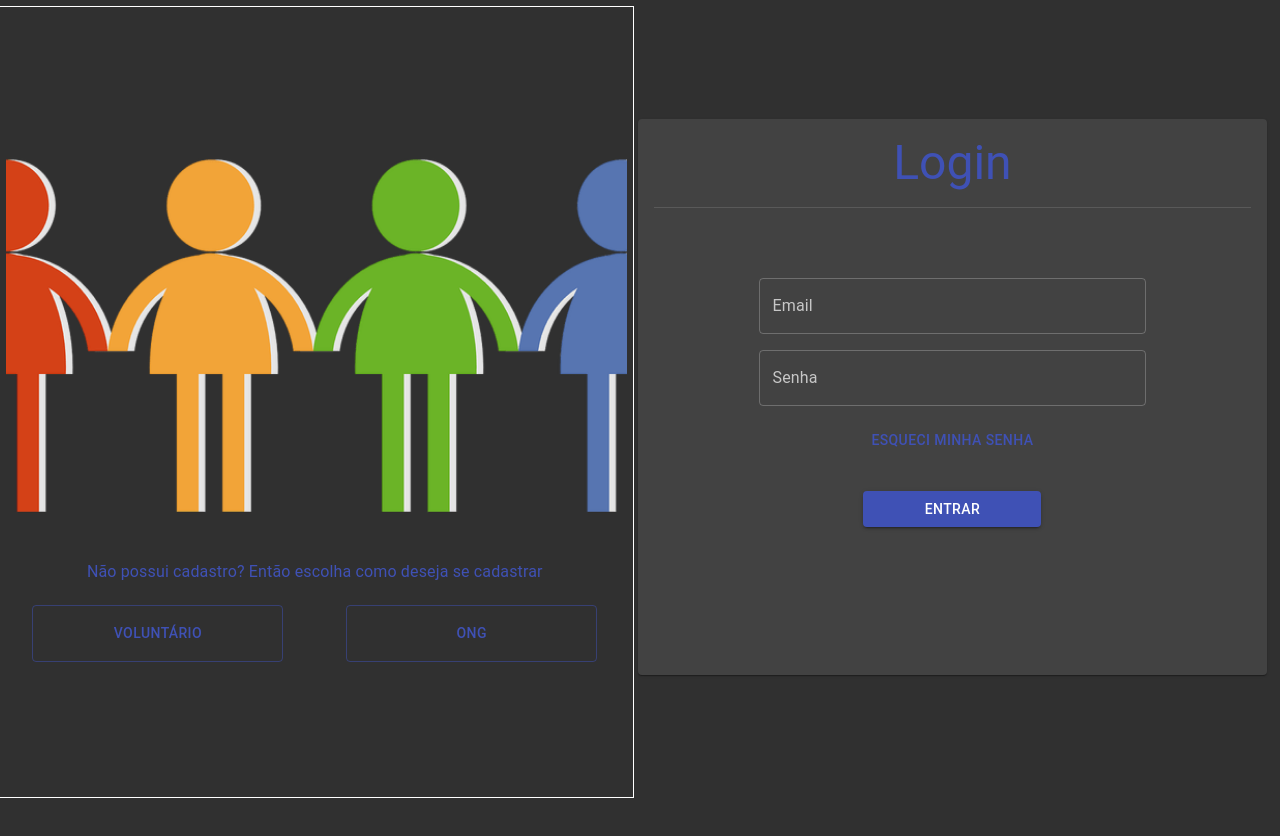
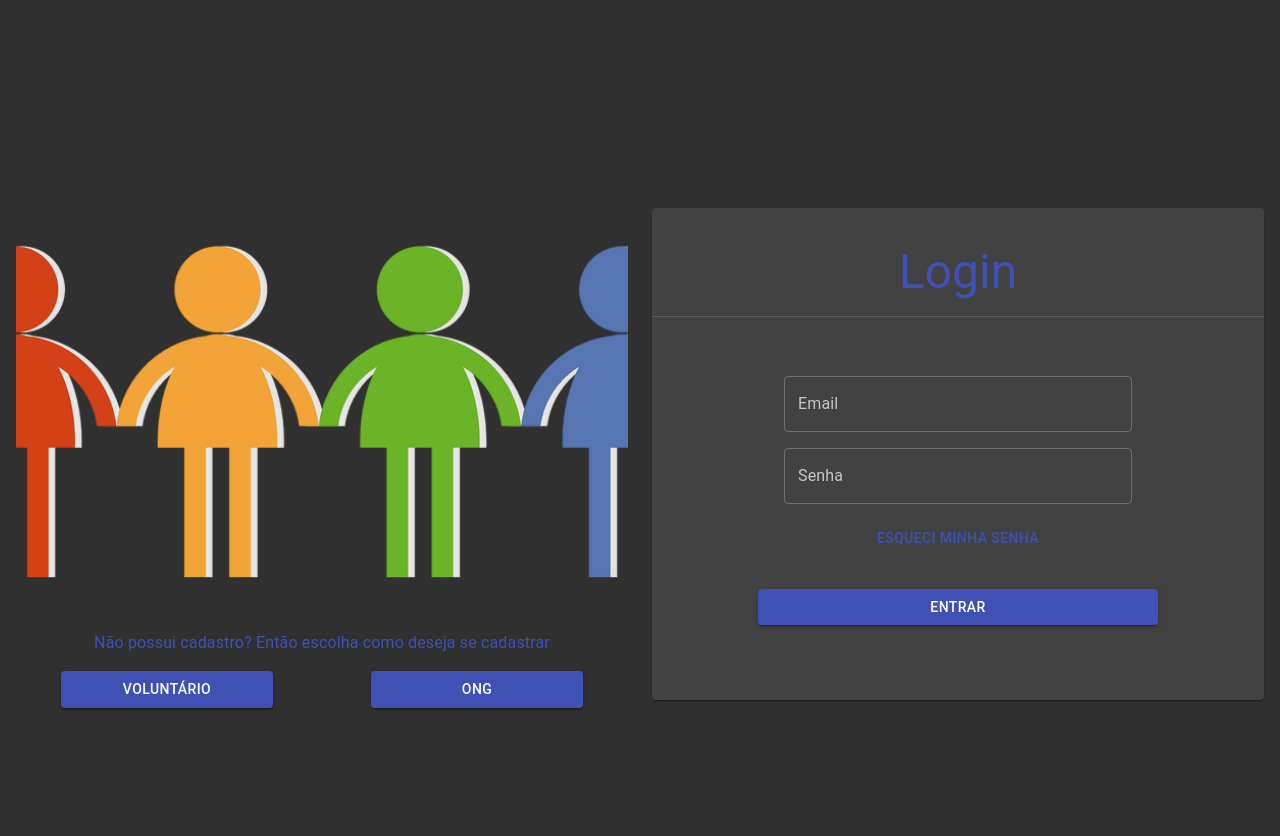
Before and after one commit to MichelFernandes1997/TCC, a React (Create React App) app: page / in a window 1280 px wide. Shown: the top 836 px of the page. Before the commit the page ends 800 px from the top, so only its background shows below. Built offline with nearby package versions, Linux system fonts and the light colour scheme.

Commit message:
design dos forms de autenticação finalizados

```diff
--- a/src/pages/login/index.tsx
+++ b/src/pages/login/index.tsx
@@ -13,6 +13,8 @@ import {
   CardContent,
   CardActions,
   Divider,
+  Box,
+  Paper,
 } from "@material-ui/core";
 
 import { useHistory } from "react-router-dom";
@@ -21,7 +23,7 @@ import Ong from "../../assets/images/logo.png";
 
 const useStyles = makeStyles((theme: Theme) =>
   createStyles({
-    containerButtons: {
+    /*containerButtons: {
       display: "flex",
       justifyContent: "center",
       alignItems: "self-start",
@@ -34,26 +36,33 @@ const useStyles = makeStyles((theme: Theme) =>
       display: "flex",
       justifyContent: "end",
     },
-    gridLogo: {
-      display: "flex",
-      alignItems: "flex-end",
-      height: "99%",
-      width: "99%",
-    },
-    logoOngs: {
-      width: "99%",
-      height: "80%",
-      marginLeft: "5px",
-    },
     containerHeight: {
       height: "99vh",
       width: "99vw",
+    },*/
+    formContainer: {
+      height: "98vh",
+      minHeight: "900px",
+      display: "flex",
+      justifyContent: "center",
+    },
+    paper: {
+      padding: theme.spacing(2),
+      textAlign: "center",
+      color: theme.palette.text.secondary,
+    },
+    align: {
+      textAlign: "center",
+    },
+    logoOngs: {
+      width: "100%",
+      maxHeight: "750px",
     },
     emailInput: {
-      width: "100%",
+      width: "60%",
     },
     senhaInput: {
-      width: "100%",
+      width: "60%",
     },
   })
 );
@@ -68,6 +77,139 @@ const Login: React.FC = () => {
   };
 
   return (
+    <Box
+      display="flex"
+      alignItems="center"
+      p={1}
+      m={1}
+      className={classes.formContainer}
+    >
+      <Grid container spacing={3}>
+        <Grid item xs={6}>
+          <Grid container spacing={1}>
+            <Grid item xs={12} className={classes.align}>
+              <img
+                src={Ong}
+                alt="Logo da landing page"
+                className={classes.logoOngs}
+              />
+            </Grid>
+            <Grid item xs={12} className={classes.align}>
+              <Typography variant="subtitle1" color="primary" gutterBottom>
+                Não possui cadastro? Então escolha como deseja se cadastrar
+              </Typography>
+            </Grid>
+            <Grid item xs={6} className={classes.align}>
+              <Button
+                variant="contained"
+                color="primary"
+                style={{ width: "70%" }}
+                data-uri="/register/voluntario"
+                onClick={handleSendTo}
+              >
+                Voluntário
+              </Button>
+            </Grid>
+            <Grid item xs={6} className={classes.align}>
+              <Button
+                variant="contained"
+                color="primary"
+                style={{ width: "70%" }}
+                data-uri="/register/ong"
+                onClick={handleSendTo}
+              >
+                ONG
+              </Button>
+            </Grid>
+          </Grid>
+        </Grid>
+        <Grid item xs={6}>
+          <Grid container spacing={1} style={{ height: "100%" }}>
+            <Grid item xs={12}>
+              <form
+                noValidate
+                autoComplete="off"
+                style={{
+                  width: "100%",
+                  height: "100%",
+                }}
+              >
+                <Card
+                  style={{
+                    height: "100%",
+                  }}
+                >
+                  <CardHeader
+                    title={
+                      <Typography variant="h3" color="primary" align="center">
+                        Login
+                      </Typography>
+                    }
+                    style={{
+                      marginTop: "20px",
+                    }}
+                  />
+                  <Divider />
+                  <CardContent
+                    style={{
+                      height: "83.9%",
+                    }}
+                  >
+                    <Box
+                      display="flex"
+                      alignItems="center"
+                      style={{ height: "90%" }}
+                    >
+                      <Grid container spacing={2} className={classes.align}>
+                        <Grid item xs={12}>
+                          <TextField
+                            id="email"
+                            label="Email"
+                            helperText=""
+                            variant="outlined"
+                            className={classes.emailInput}
+                          />
+                        </Grid>
+                        <Grid item xs={12} className={classes.align}>
+                          <TextField
+                            id="senha"
+                            label="Senha"
+                            helperText=""
+                            variant="outlined"
+                            className={classes.senhaInput}
+                          />
+                        </Grid>
+                        <Grid item xs={12} className={classes.align}>
+                          <Button color="primary" style={{ width: "100%" }}>
+                            Esqueci minha senha
+                          </Button>
+                        </Grid>
+                        <Grid item xs={12} className={classes.align}>
+                          <Button
+                            color="primary"
+                            variant="contained"
+                            style={{
+                              width: "80%",
+                              maxWidth: "400px",
+                              marginTop: "1rem",
+                            }}
+                          >
+                            entrar
+                          </Button>
+                        </Grid>
+                      </Grid>
+                    </Box>
+                  </CardContent>
+                </Card>
+              </form>
+            </Grid>
+          </Grid>
+        </Grid>
+      </Grid>
+    </Box>
+  );
+
+  /*return (
     <Grid container className={classes.containerHeight}>
       <Grid container style={{ height: "100%" }} spacing={1}>
         <Grid
@@ -235,7 +377,7 @@ const Login: React.FC = () => {
         </Grid>
       </Grid>
     </Grid>
-  );
+  );*/
 };
 
 export default Login;
--- a/src/pages/register/ong/index.tsx
+++ b/src/pages/register/ong/index.tsx
@@ -18,7 +18,7 @@ import {
 const useStyles = makeStyles((theme: Theme) =>
   createStyles({
     formContainer: {
-      height: "100vh",
+      height: "98vh",
       display: "flex",
       justifyContent: "center",
     },
--- a/src/pages/register/voluntario/index.tsx
+++ b/src/pages/register/voluntario/index.tsx
@@ -18,7 +18,7 @@ import {
 const useStyles = makeStyles((theme: Theme) =>
   createStyles({
     formContainer: {
-      height: "100vh",
+      height: "98vh",
       display: "flex",
       justifyContent: "center",
     },
```
